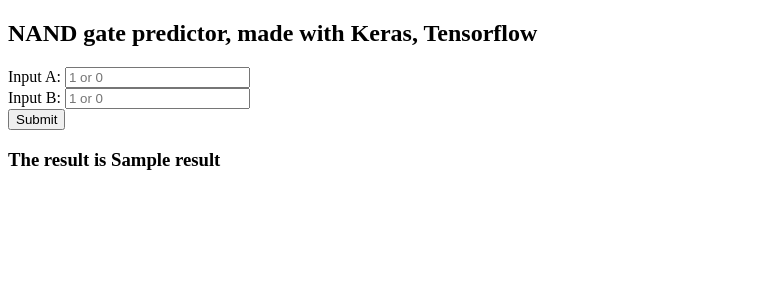
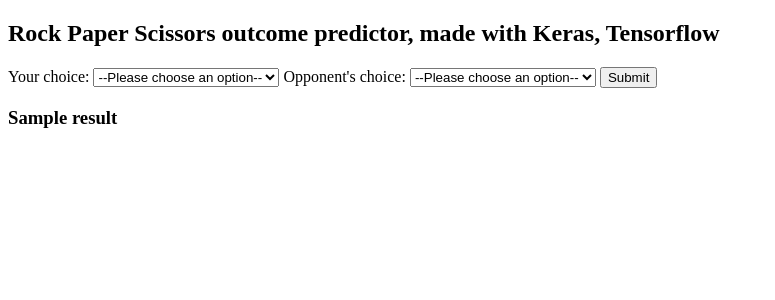
Before and after one commit to bartbie/rock-ML-scissors, a Flask app: template templates/index.html in a window 1280 px wide. Shown: the top 300 px of the page, without its empty margins (0-775 px from the left). Run offline with Flask 2, Linux system fonts and the light colour scheme; the template is opened without the code that fills it: most values are stand-ins (such as "Sample title", 1, 10 or a date in 2020).

Commit message:
refactored frontend for Rock Paper Scissors

```diff
--- a/app.py
+++ b/app.py
@@ -1,31 +1,47 @@
 from flask import Flask, render_template, request
 from keras.models import load_model, Model
 import numpy as np
-from typing import cast
+from typing import cast, Literal
 
-from numpy._typing import NDArray
+from numpy.typing import NDArray
+
+MoveType = Literal["rock", "paper", "scissors"]
+
+outcome = ("tie", "lost", "won")
 
 app = Flask(__name__)
 
 
-# def format_prediction(predictions: NDArray) -> str:
-#      ...
+def parse_move(move: MoveType):
+    if move == "rock":
+        return [0, 1, 0]
+    elif move == "paper":
+        return [1, 0, 0]
+    else:
+        return [0, 0, 1]
 
 
 @app.route('/', methods=['post','get'])
 def predict() -> str:
-    model = cast(Model, load_model('nand.h5'))
+    model = cast(Model, load_model('rps.h5'))
 
-    in1 = request.form.get('in1')
-    in2 = request.form.get('in2')
+    player1: MoveType | None = request.form.get('player1') or None
+    player2: MoveType | None = request.form.get('player2') or None
 
-    if in1 is None or in2 is None:
-        return render_template('index.html', result="No input(s)")
+    if player1 is None or player2 is None:
+        return render_template('index.html', result="Please select your option first!")
         # calling render_template will inject the variable 'result' and send index.html to the browser
 
-    user_input = np.array([[ float(in1), float(in2) ]])
-    predictions = model.predict(user_input)
-    return render_template('index.html', result=str(predictions[0][0]))
+    user_input = np.array([parse_move(player1) + parse_move(player2)])
+    print(player1, player2)
+    print(f"{user_input!r}")
+    predictions = cast(NDArray, model.predict(user_input))
+    print(f"{predictions!r}")
+    predictions = predictions.flatten().round(decimals=1).astype(int)
+    print(f"{predictions!r}")
+    result = outcome[predictions@np.arange(3)]
+    print(result)
+    return render_template('index.html', result=f"You {result}!" if result != "tie" else "It's a tie!")
 
 
 if __name__ == '__main__':
--- a/templates/index.html
+++ b/templates/index.html
@@ -9,13 +9,25 @@
 
 
 <body>
-    <h2>NAND gate predictor, made with Keras, Tensorflow</h2>
+    <h2>Rock Paper Scissors outcome predictor, made with Keras, Tensorflow</h2>
     <form method='post'>
-        Input A: <input type='text' name='in1' placeholder='1 or 0' /></br>
-        Input B: <input type='text' name='in2' placeholder='1 or 0' /></br>
+        <label for="player1">Your choice:</label>
+        <select name="player1" id="player1" required>
+            <option value="" selected disabled hidden>--Please choose an option--</option>
+            <option value="rock">rock</option>
+            <option value="paper">paper</option>
+            <option value="Scissors">scissors</option>
+        </select>
+        <label for="player2">Opponent's choice:</label>
+        <select name="player2" id="player2" required>
+            <option value="" selected disabled hidden>--Please choose an option--</option>
+            <option value="rock">rock</option>
+            <option value="paper">paper</option>
+            <option value="Scissors">scissors</option>
+        </select>
         <input type='submit' />
     </form>
-    <h3>The result is {{ result }}</h3>
+    <h3>{{ result }}</h3>
 </body>
 
 </html>
```
Also changed, not shown: RPSmodel.py (+58 -12 lines), 1 other file.
